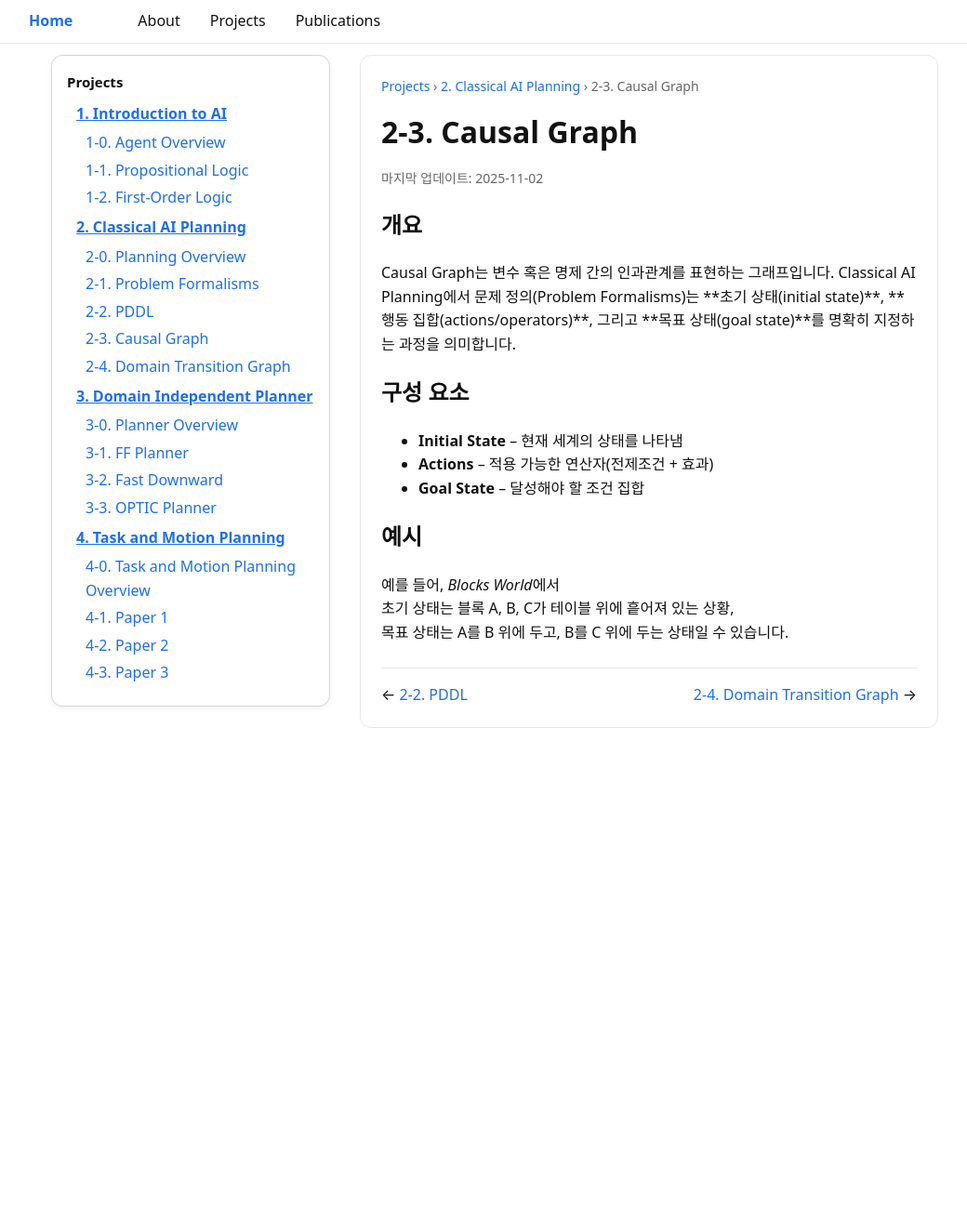
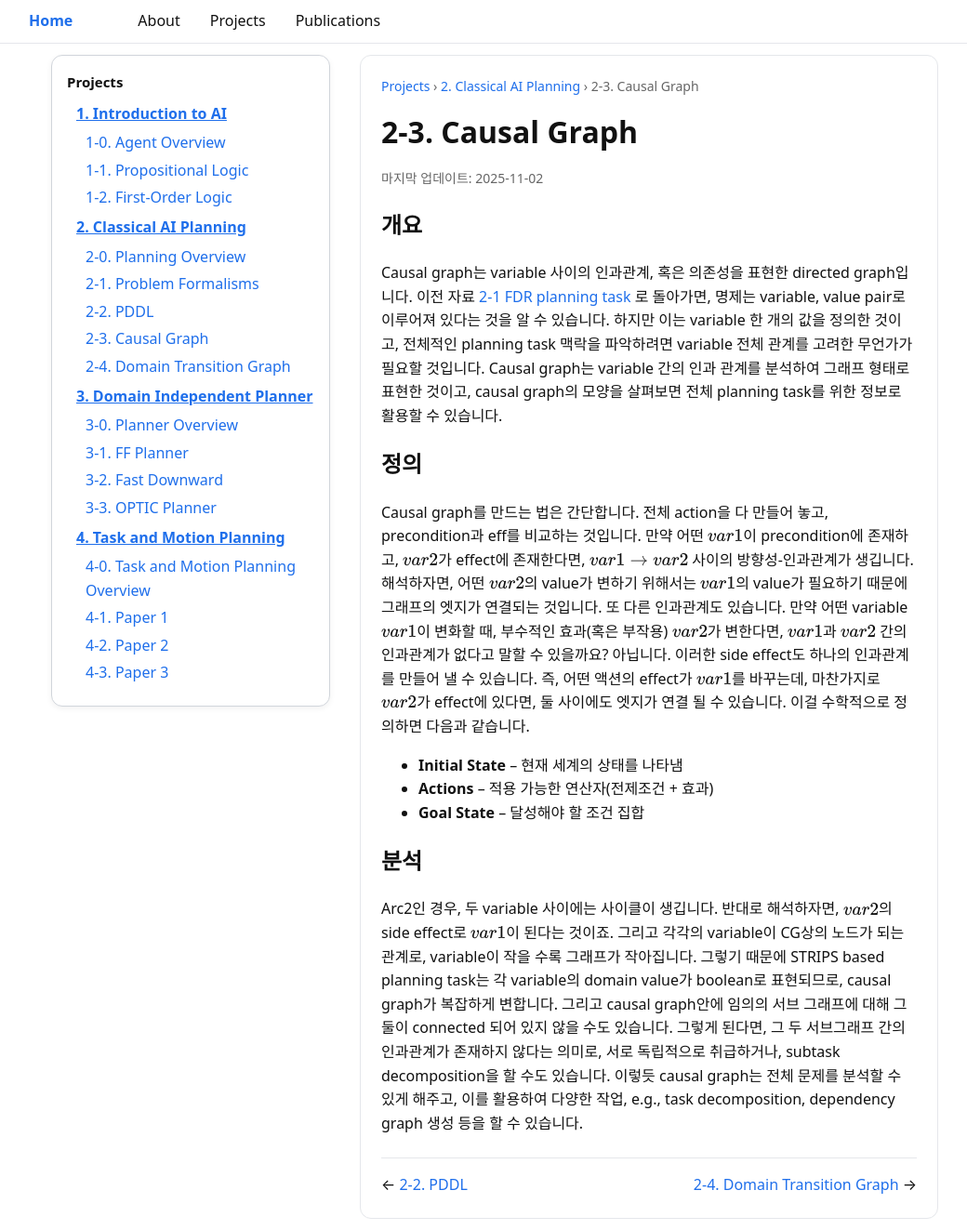
Before and after one commit to ChoRongCho/ChoRongCho.github.io, a Jekyll site: the page built from projects/2-classical-ai/2-3-causal-graph.html, in a window 1280 px wide and 1323 px high. Shown: the whole window at 93% size, without its empty margins (51-1091 px from the left). Built offline with Jekyll 4.4.1, drawn with Linux system fonts in a browser that asks for light colours.

Commit message:
changmin commit

```diff
--- a/projects/2-classical-ai/2-3-causal-graph.html
+++ b/projects/2-classical-ai/2-3-causal-graph.html
@@ -15,25 +15,36 @@ title: "2-2. Causal Graph"
 
 <h2>개요</h2>
 <p>
-  Causal Graph는 변수 혹은 명제 간의 인과관계를 표현하는 그래프입니다.
-  Classical AI Planning에서 문제 정의(Problem Formalisms)는
-  **초기 상태(initial state)**, **행동 집합(actions/operators)**,
-  그리고 **목표 상태(goal state)**를 명확히 지정하는 과정을 의미합니다.
+  Causal graph는 variable 사이의 인과관계, 혹은 의존성을 표현한 directed graph입니다.
+  이전 자료 <a href="/projects/2-classical-ai/2-1-problem-formulation.html">2-1 FDR planning task</a>
+  로 돌아가면, 명제는 variable, value pair로 이루어져 있다는 것을 알 수 있습니다. 하지만 이는 variable 한 개의 값을 정의한 것이고,
+  전체적인 planning task 맥락을 파악하려면 variable 전체 관계를 고려한 무언가가 필요할 것입니다. Causal graph는 variable 간의 인과 관계를 분석하여
+  그래프 형태로 표현한 것이고, causal graph의 모양을 살펴보면 전체 planning task를 위한 정보로 활용할 수 있습니다.
+
 </p>
 
-<h2>구성 요소</h2>
+<h2>정의</h2>
+Causal graph를 만드는 법은 간단합니다. 전체 action을 다 만들어 놓고, precondition과 eff를 비교하는 것입니다. 만약 어떤 \(var1\)이 precondition에 존재하고,
+\(var2\)가 effect에 존재한다면, \(var1 \rightarrow var2\) 사이의 방향성-인과관계가 생깁니다. 해석하자면, 어떤 \(var2\)의 value가 변하기 위해서는 \(var1\)의
+value가 필요하기 때문에 그래프의 엣지가 연결되는 것입니다. 또 다른 인과관계도 있습니다. 만약 어떤 variable \(var1\)이 변화할 때, 부수적인 효과(혹은 부작용) \(var2\)가 변한다면,
+\(var1\)과 \(var2\) 간의 인과관계가 없다고 말할 수 있을까요? 아닙니다. 이러한 side effect도 하나의 인과관계를 만들어 낼 수 있습니다. 즉, 어떤 액션의 effect가 \(var1\)를 바꾸는데,
+마찬가지로 \(var2\)가 effect에 있다면, 둘 사이에도 엣지가 연결 될 수 있습니다. 이걸 수학적으로 정의하면 다음과 같습니다.
+
 <ul>
   <li><strong>Initial State</strong> – 현재 세계의 상태를 나타냄</li>
   <li><strong>Actions</strong> – 적용 가능한 연산자(전제조건 + 효과)</li>
   <li><strong>Goal State</strong> – 달성해야 할 조건 집합</li>
 </ul>
 
-<h2>예시</h2>
-<p>
-  예를 들어, <em>Blocks World</em>에서 <br>
-  초기 상태는 블록 A, B, C가 테이블 위에 흩어져 있는 상황, <br>
-  목표 상태는 A를 B 위에 두고, B를 C 위에 두는 상태일 수 있습니다.
-</p>
+<h2>분석</h2>
+Arc2인 경우, 두 variable 사이에는 사이클이 생깁니다. 반대로 해석하자면, \(var2\)의 side effect로 \(var1\)이 된다는 것이죠. 그리고 각각의 variable이 CG상의 노드가
+되는 관계로, variable이 작을 수록 그래프가 작아집니다. 그렇기 때문에 STRIPS based planning task는 각 variable의 domain value가 boolean로 표현되므로, causal graph가
+복잡하게 변합니다.
+
+그리고 causal graph안에 임의의 서브 그래프에 대해 그 둘이 connected 되어 있지 않을 수도 있습니다. 그렇게 된다면, 그 두 서브그래프 간의 인과관계가 존재하지 않다는 의미로,
+서로 독립적으로 취급하거나, subtask decomposition을 할 수도 있습니다. 이렇듯 causal graph는 전체 문제를 분석할 수 있게 해주고, 이를 활용하여 다양한 작업,
+e.g., task decomposition, dependency graph 생성 등을 할 수 있습니다.
+
 
 <div class="prevnext">
   <span>← <a href="/projects/2-classical-ai/2-2-pddl.html">2-2. PDDL</a></span>
```
